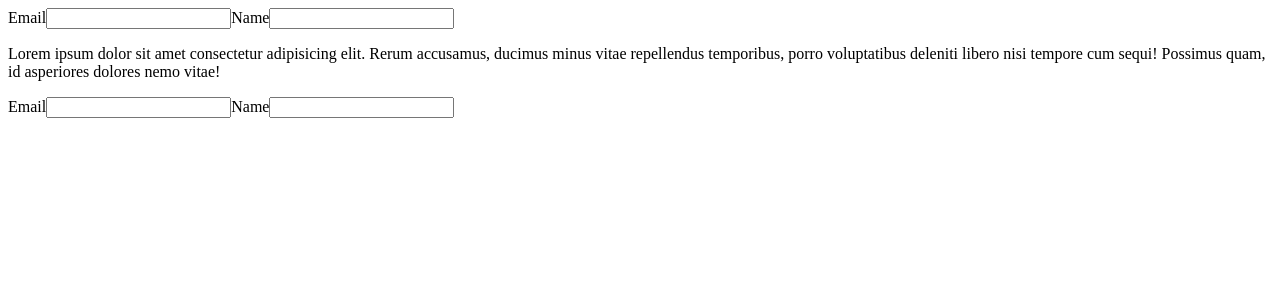
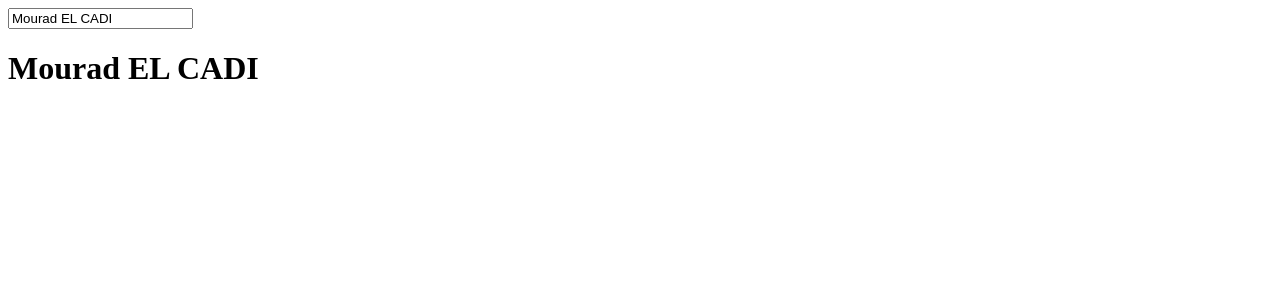
Before and after one commit to mod7ex/react-hads-dirty, a React (Create React App) app in the folder theory/: page / in a window 1280 px wide. Shown: the top 300 px of the page. Built offline with nearby package versions, Linux system fonts and the light colour scheme.

Commit message:
Custom hooks

```diff
--- a/theory/src/App.tsx
+++ b/theory/src/App.tsx
@@ -12,10 +12,11 @@
 // import UseLayoutEffectModal from "./components/useLayoutEffect/modal";
 // import UseImperativeHandel from "./components/useImperativeHandel";
 // import ExUseImperativeHandel from "./components/useImperativeHandel/ex";
-import UseId from "./components/useId";
+// import UseId from "./components/useId";
+import CustomHooks from "./components/custom-hooks";
 
 function App() {
-  return <UseId />;
+  return <CustomHooks />;
 }
 
 export default App;
--- /dev/null
+++ b/theory/src/components/custom-hooks.tsx
@@ -0,0 +1,15 @@
+import useLocalStorage from "../hooks/useLocalStorage";
+import useUpdateLogger from "../hooks/useUpdateLogger";
+
+export default function CustomHooks_0() {
+  const [name, setName] = useLocalStorage<string>("my_name", "Mourad EL CADI");
+
+  useUpdateLogger(name); // logging <name> variable changes
+
+  return (
+    <>
+      <input value={name} onChange={(e) => setName(e.target.value)} />
+      <h1>{name}</h1>
+    </>
+  );
+}
--- a/theory/src/components/useDeferredValue/List.tsx
+++ b/theory/src/components/useDeferredValue/List.tsx
@@ -1,12 +1,12 @@
 import { useMemo, useDeferredValue, useEffect } from "react";
+
+const LIST_SIZE = 20000;
 
 /**
  * it sounds like debounce, but here it's react who decides how long to wait
  */
 
 function List({ input }: { input: string }) {
-  const LIST_SIZE = 20000;
-
   const deferredInput = useDeferredValue(input); // it sounds like a proxy that will deferre changes till it's time (few seconds...)
 
   const list = useMemo(() => {
--- /dev/null
+++ b/theory/src/hooks/useLocalStorage.tsx
@@ -0,0 +1,22 @@
+import { useState, useDeferredValue, useEffect } from "react";
+
+type InitialValue<T> = T | (() => T);
+
+function getStoredValue<T extends string>(key: string, initialValue: InitialValue<T>) {
+  const savedValue = localStorage.getItem(key);
+  if (savedValue) return savedValue as T;
+  return initialValue instanceof Function ? initialValue() : initialValue;
+}
+
+export default function useLocalStorage<T extends string>(key: string, _default_value: InitialValue<T>) {
+  const [value, setValue] = useState(() => getStoredValue(key, _default_value));
+
+  const deferredValue = useDeferredValue(value); // just suggar-code we could have used debounce
+
+  useEffect(() => {
+    if (deferredValue) localStorage.setItem(key, deferredValue);
+    console.log("saved");
+  }, [deferredValue]);
+
+  return [value, setValue] as const;
+}
--- /dev/null
+++ b/theory/src/hooks/useUpdateLogger.tsx
@@ -0,0 +1,7 @@
+import { useEffect } from "react";
+
+export default function useUpdateLogger<T extends string>(value: T) {
+  useEffect(() => {
+    console.log("¤¤¤ value changed: ", value);
+  }, [value]);
+}
```
